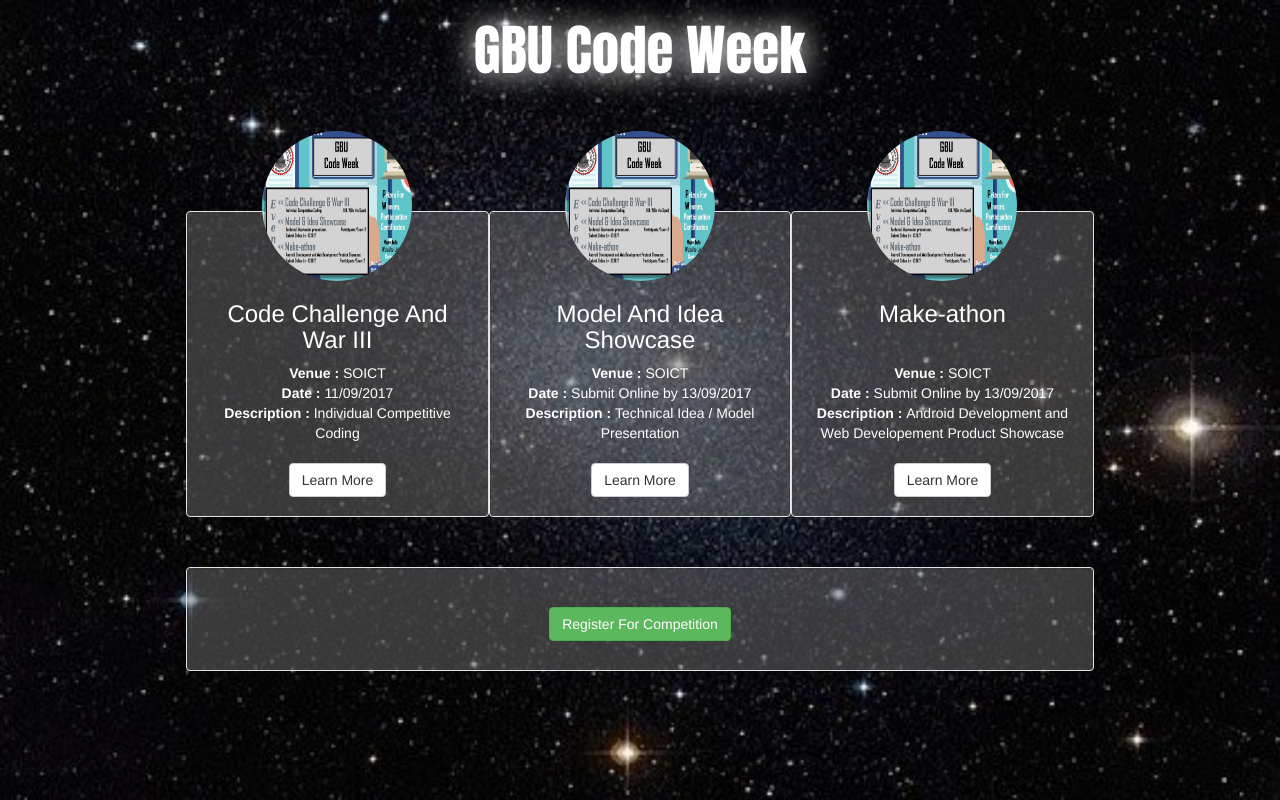
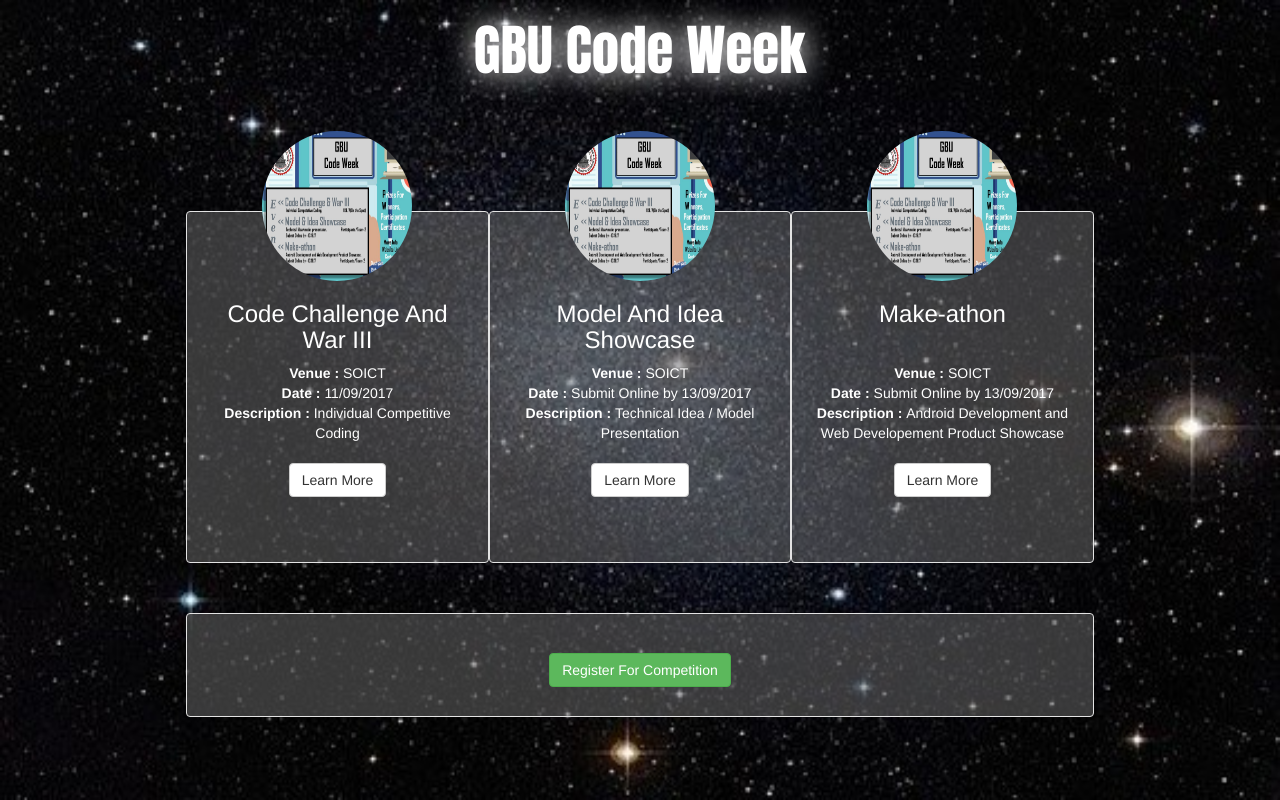
Before and after one commit to vishal-pandey/programming-club, a PHP site: page / in a window 1280 px wide. Run offline with PHP 8.4, Linux system fonts and the light colour scheme; some libraries are stand-ins or nearby versions.

Commit message:
second commit

```diff
--- a/index.php
+++ b/index.php
@@ -16,7 +16,7 @@
 				<div class="poster"><img src="./2.jpg" class="img-circle"></div>
 				<div class="info">
 					<h3 align="center">Code Challenge And War III</h3>
-					<center>
+					<center class="the-content">
 						<b>Venue : </b><span>SOICT</span><br />
 						<b>Date : </b><span>11/09/2017</span><br />
 						<b>Description : </b><span>Individual Competitive Coding<br /><br /><button class="btn btn-default" id="c1">Learn More</button></span><br />
@@ -27,7 +27,7 @@
 				<div class="poster"><img src="./2.jpg" class="img-circle"></div>
 				<div class="info">
 					<h3 align="center">Model And Idea Showcase</h3>
-					<center>
+					<center class="the-content">
 						<b>Venue : </b><span>SOICT</span><br />
 						<b>Date : </b><span>Submit Online by 13/09/2017</span><br />
 						<b>Description : </b><span>Technical Idea / Model Presentation<br /><br /><button class="btn btn-default" id="c2">Learn More</button></span><br />
@@ -38,7 +38,7 @@
 				<div class="poster"><img src="./2.jpg" class="img-circle"></div>
 				<div class="info">
 					<h3 align="center">Make-athon<br>&nbsp;</h3>
-					<center>
+					<center class="the-content">
 						<b>Venue : </b><span>SOICT</span><br />
 						<b>Date : </b><span>Submit Online by 13/09/2017</span><br />
 						<b>Description : </b><span>Android Development and Web Developement Product Showcase<br /><br /><button class="btn btn-default" id="c3">Learn More</button></span><br />
@@ -207,6 +207,10 @@
 
 	}
 
+	.the-content{
+		height: 180px;
+	}
+
 
 
 </style>
```
